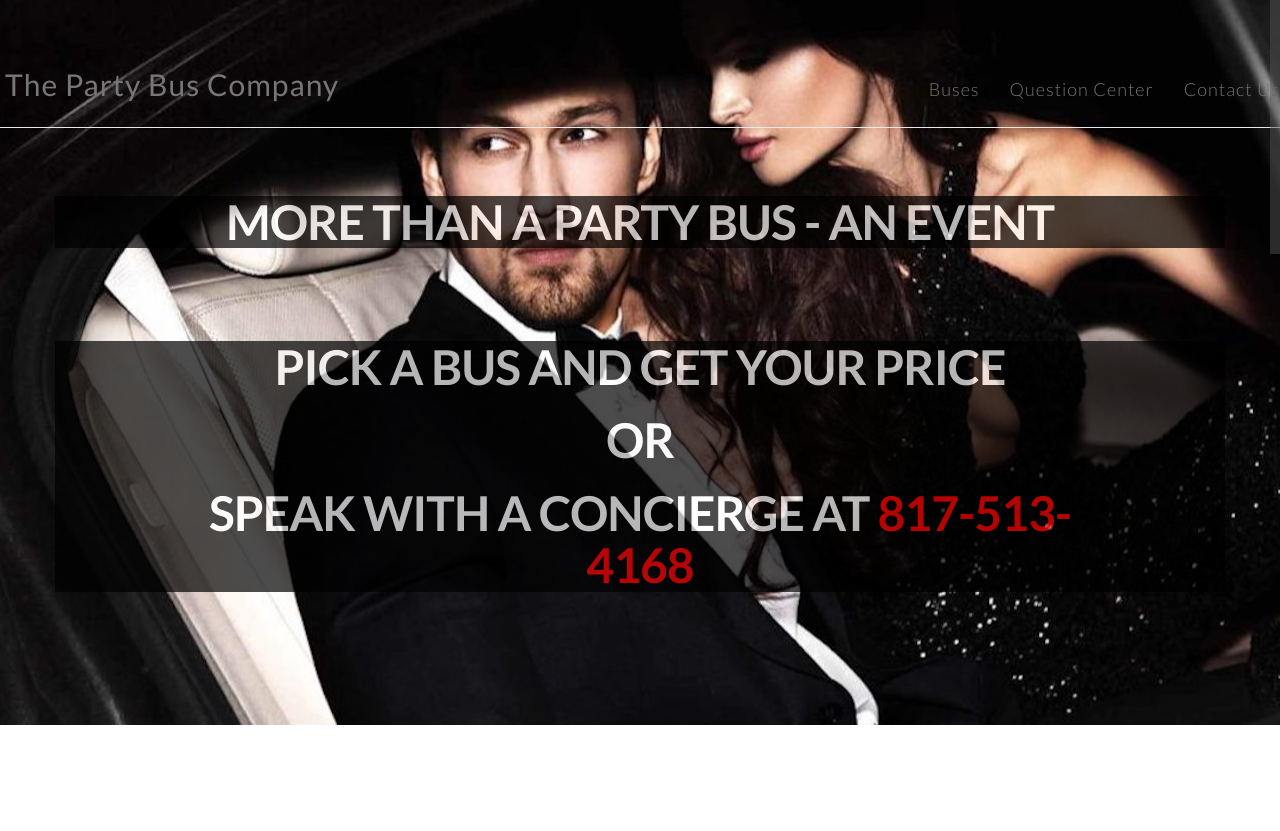
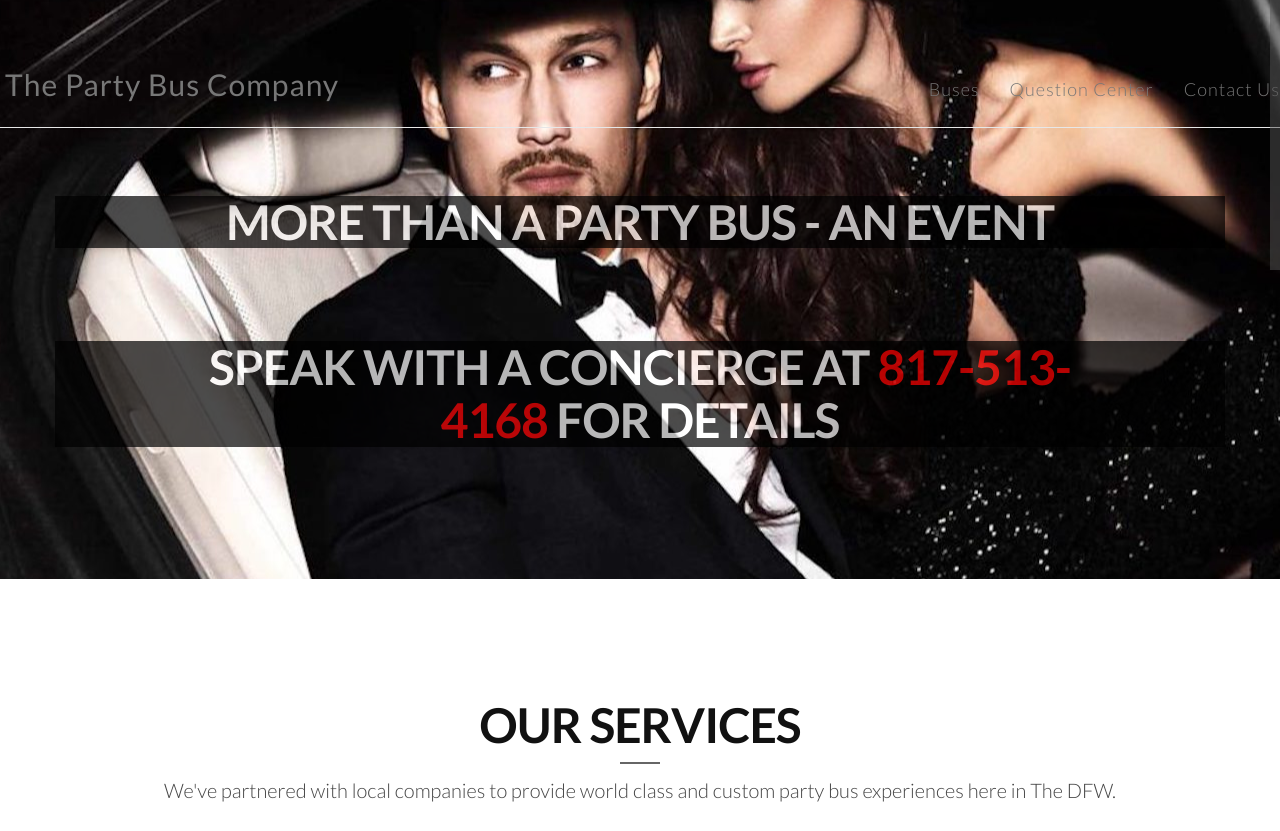
Before and after one commit to mmac714/thepartybuscompany, a Django app: page / in a window 1280 px wide. Shown: the top 831 px of the page. Run offline with Django 3.2, Linux system fonts and the light colour scheme; data that the repository does not hold is empty; some libraries are stand-ins or nearby versions.

Commit message:
removed price_form link

```diff
--- a/bookings/templates/bookings/home.html
+++ b/bookings/templates/bookings/home.html
@@ -18,10 +18,11 @@
               </h2>
 
               <div class="h-bold" style="background-color: #000; opacity: 0.7; padding: 0 10% 0 10%">
-
+<!--
               <h2 class="h-bold">Pick a bus and get your price</h2>
               <h2 class="h-bold">or</h2>
-              <h2 class="h-bold">Speak with a concierge at <a style="color: red" href="tel:+18175134168">817-513-4168</a></h2>
+-->
+              <h2 class="h-bold">Speak with a concierge at <a style="color: red" href="tel:+18175134168">817-513-4168</a> for details</h2>
             </div>
 
             </div>
@@ -66,9 +67,13 @@
                 <div class="card-content">
                     <p>{{ bus.description }}</p>
                 </div>
-
+                <!--
                 <div class="card-action text-center">
                     <a class="big-heading highlight-dark wow bounceInDown btn-red " href="{% url 'bookings:get_bus_and_create_reservation' bus.id %}" >Get Price</a>
+                </div>
+              -->
+              <div class="card-action text-center">
+                    <a class="big-heading highlight-dark wow bounceInDown btn-red " href="{% url 'bookings:home' %}#contact" >Call for price</a>
                 </div>
             </div>
         </div>
```
